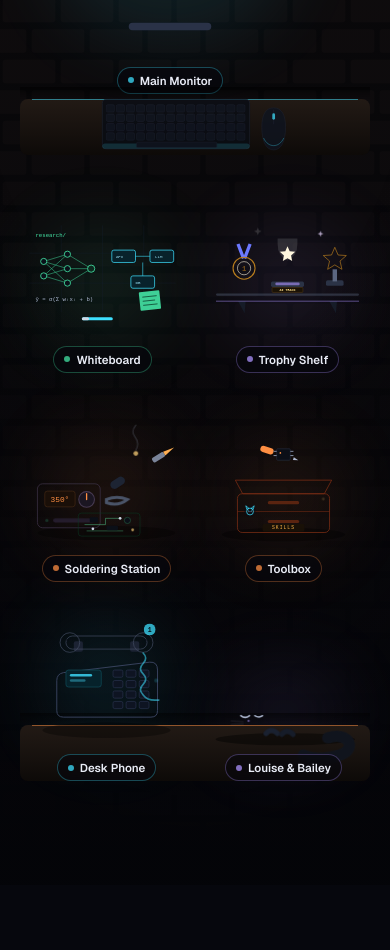
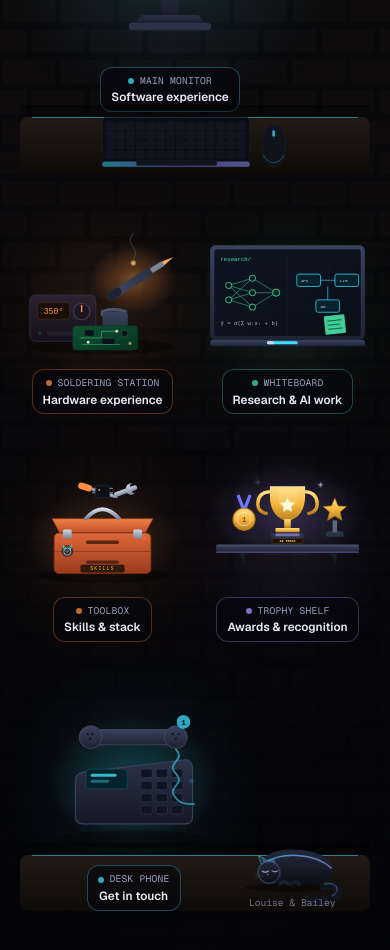
Before and after one commit to syedkazmi14/syed-portfolio, a Next.js app: page / in a window 390 px wide. Shown: the part 492-1442 px from the top of the page. Before the commit the page ends 1377 px from the top, so only its background shows below. Built offline with nearby package versions, Linux system fonts and the light colour scheme.

Commit message:
Mobile nav + speed

```diff
--- a/components/WorkshopHub.tsx
+++ b/components/WorkshopHub.tsx
@@ -14,6 +14,8 @@ import { AmbientBackground } from "@/components/effects/AmbientBackground";
 import { Particles } from "@/components/effects/Particles";
 import { MobileWorkshop, WorkshopRoom } from "@/components/WorkshopScene";
 import { CatMascot } from "@/components/CatMascot";
+import { useMediaQuery } from "@/lib/useMediaQuery";
+import { markDirect, markZoom } from "@/lib/workshopNav";
 
 interface ZoomState {
   rect: DOMRect;
@@ -37,14 +39,22 @@ export function WorkshopHub() {
   const reduce = useReducedMotion();
   const [zoom, setZoom] = useState<ZoomState | null>(null);
 
+  // The immersive parallax room is for pointer devices with room to show it;
+  // touch tablets and narrow windows get the scrollable mobile room. Decided in
+  // JS (not just CSS) so we MOUNT only one — no hidden second room running its
+  // monitor slideshow and parallax listeners off-screen.
+  const isDesktop = useMediaQuery("(min-width: 768px) and (hover: hover)");
+
   useEffect(() => {
     workshopObjects.forEach((o) => router.prefetch(o.target));
     router.prefetch("/cats");
   }, [router]);
 
   function handleSelect(def: WorkshopObjectDef, rect: DOMRect) {
-    // On mobile, skip the expand animation and navigate immediately.
-    if (reduce || window.innerWidth < 768) {
+    // No immersive room (mobile / touch / reduced motion) → skip the expand
+    // animation and navigate immediately.
+    if (reduce || !isDesktop) {
+      markDirect();
       router.push(def.target);
       return;
     }
@@ -60,8 +70,10 @@ export function WorkshopHub() {
   }
 
   function handleSelectCat(rect: DOMRect) {
-    // On mobile, skip the expand animation and navigate immediately.
-    if (reduce || window.innerWidth < 768) {
+    // No immersive room (mobile / touch / reduced motion) → skip the expand
+    // animation and navigate immediately.
+    if (reduce || !isDesktop) {
+      markDirect();
       router.push("/cats");
       return;
     }
@@ -81,7 +93,7 @@ export function WorkshopHub() {
       initial={{ opacity: 0, scale: reduce ? 1 : 1.03 }}
       animate={{ opacity: 1, scale: 1 }}
       transition={{ duration: 0.6, ease: [0.22, 1, 0.36, 1] }}
-      className="relative min-h-dvh w-full overflow-hidden md:h-dvh"
+      className={`relative min-h-dvh w-full overflow-hidden ${isDesktop ? "h-dvh" : ""}`}
     >
       <AmbientBackground intense />
       <Particles count={18} />
@@ -89,12 +101,19 @@ export function WorkshopHub() {
       <motion.div
         animate={{ opacity: zoom ? 0 : 1, scale: zoom ? 1.05 : 1 }}
         transition={{ duration: 0.4 }}
-        className="relative z-10 min-h-dvh md:h-dvh"
+        className={`relative z-10 min-h-dvh ${isDesktop ? "h-dvh" : ""}`}
       >
-        {/* desktop immersive room fills the viewport */}
-        <div className="absolute inset-0 hidden md:block">
-          <WorkshopRoom onSelect={handleSelect} onSelectCat={handleSelectCat} />
-        </div>
+        {/* exactly one room is mounted — the immersive desktop room, or the
+            compact scrollable mobile room (also used for touch tablets) */}
+        {isDesktop ? (
+          <div className="absolute inset-0">
+            <WorkshopRoom onSelect={handleSelect} onSelectCat={handleSelectCat} />
+          </div>
+        ) : (
+          <div className="relative z-10">
+            <MobileWorkshop onSelect={handleSelect} onSelectCat={handleSelectCat} />
+          </div>
+        )}
 
         {/* overlaid identity bar */}
         <header className="absolute inset-x-0 top-0 z-30 flex items-center justify-between gap-4 px-5 py-4 sm:px-8 sm:py-5">
@@ -149,16 +168,13 @@ export function WorkshopHub() {
           </div>
         </header>
 
-        {/* desktop welcome caption */}
-        <p className="absolute inset-x-0 bottom-4 z-30 hidden items-center justify-center gap-2 px-6 text-center font-mono text-xs text-muted/90 md:flex">
-          <span className="h-1.5 w-1.5 shrink-0 rounded-full bg-neon anim-pulse-glow" />
-          Welcome to my garage — select a station to learn more about me.
-        </p>
-
-        {/* mobile: a compact, scrollable version of the same workshop room */}
-        <div className="relative z-10 md:hidden">
-          <MobileWorkshop onSelect={handleSelect} onSelectCat={handleSelectCat} />
-        </div>
+        {/* desktop welcome caption (the mobile room carries its own) */}
+        {isDesktop ? (
+          <p className="absolute inset-x-0 bottom-4 z-30 flex items-center justify-center gap-2 px-6 text-center font-mono text-xs text-muted/90">
+            <span className="h-1.5 w-1.5 shrink-0 rounded-full bg-neon anim-pulse-glow" />
+            Welcome to my garage — select a station to learn more about me.
+          </p>
+        ) : null}
       </motion.div>
 
       {/* zoom-into-object transition */}
@@ -183,8 +199,11 @@ export function WorkshopHub() {
               borderRadius: 0,
               opacity: 1,
             }}
-            transition={{ duration: 0.55, ease: [0.7, 0, 0.2, 1] }}
-            onAnimationComplete={() => router.push(zoom.target)}
+            transition={{ duration: 0.4, ease: [0.7, 0, 0.2, 1] }}
+            onAnimationComplete={() => {
+              markZoom();
+              router.push(zoom.target);
+            }}
             style={{
               position: "fixed",
               background: `radial-gradient(circle at 50% 45%, ${hexToRgba(
--- a/components/WorkshopScene.tsx
+++ b/components/WorkshopScene.tsx
@@ -365,12 +365,15 @@ function MobileRoomShell() {
  */
 function MobileStation({
   label,
+  caption,
   accent,
   onTap,
   art,
   className,
 }: {
   label: string;
+  /** where this station leads — the nav signal shown beneath the prop name */
+  caption: string;
   accent: Accent;
   onTap: (rect: DOMRect) => void;
   /** receives the pressed state so the artwork can light up on touch */
@@ -388,7 +391,7 @@ function MobileStation({
       onPointerUp={() => setPressed(false)}
       onPointerLeave={() => setPressed(false)}
       onPointerCancel={() => setPressed(false)}
-      aria-label={`${label}. Open.`}
+      aria-label={`${label}: ${caption}. Open.`}
       className={cn(
         "pointer-events-auto relative flex flex-col items-center outline-none transition-transform duration-200 active:scale-95",
         className,
@@ -414,16 +417,24 @@ function MobileStation({
 
       <span className="w-full">{art(pressed)}</span>
 
-      {/* name tag (the mobile equivalent of the desktop hover label) */}
+      {/* name tag. The prop name is flavor; the caption is the nav signal.
+          Desktop reveals the caption on hover — touch has none, so on mobile it
+          must be on screen. No nowrap on the caption: a long one wraps inside
+          its (minmax-0) grid column rather than forcing horizontal overflow. */}
       <span
         className={cn(
-          "mt-2 inline-flex items-center gap-1.5 rounded-full border bg-base/55 px-2.5 py-1 backdrop-blur-sm",
+          "mt-2 flex max-w-full flex-col items-center gap-0.5 rounded-xl border bg-base/55 px-2.5 py-1.5 text-center backdrop-blur-sm",
           a.border,
         )}
       >
-        <span className={cn("anim-pulse-glow h-1.5 w-1.5 shrink-0 rounded-full", a.bgSolid)} />
-        <span className="whitespace-nowrap text-[0.72rem] font-semibold text-ink">
-          {label}
+        <span className="flex items-center gap-1.5">
+          <span className={cn("anim-pulse-glow h-1.5 w-1.5 shrink-0 rounded-full", a.bgSolid)} />
+          <span className="font-mono text-[0.6rem] uppercase tracking-wide text-muted">
+            {label}
+          </span>
+        </span>
+        <span className="text-[0.74rem] font-semibold leading-tight text-ink">
+          {caption}
         </span>
       </span>
     </button>
@@ -448,6 +459,32 @@ function Ledge({ accent = "neon" }: { accent?: Accent }) {
   );
 }
 
+/**
+ * The sleeping cat as a small, discoverable pet beside the contact phone — an
+ * easter egg, deliberately lighter than the captioned nav stations so it does
+ * not read as a sixth destination.
+ */
+function MobileCat({ onTap }: { onTap: (rect: DOMRect) => void }) {
+  const [pressed, setPressed] = useState(false);
+  return (
+    <button
+      type="button"
+      onClick={(e) => onTap(e.currentTarget.getBoundingClientRect())}
+      onPointerDown={() => setPressed(true)}
+      onPointerUp={() => setPressed(false)}
+      onPointerLeave={() => setPressed(false)}
+      onPointerCancel={() => setPressed(false)}
+      aria-label="Louise & Bailey: cat archive. Open gallery."
+      className="pointer-events-auto relative flex w-[34%] flex-col items-center outline-none transition-transform duration-200 active:scale-95"
+    >
+      <SleepingCat hovered={pressed} />
+      <span className="mt-1 font-mono text-[0.6rem] text-muted/70">
+        Louise &amp; Bailey
+      </span>
+    </button>
+  );
+}
+
 export function MobileWorkshop({ onSelect, onSelectCat }: SelectFn) {
   const station = (
     id: string,
@@ -458,6 +495,7 @@ export function MobileWorkshop({ onSelect, onSelectCat }: SelectFn) {
     return (
       <MobileStation
         label={d.label}
+        caption={d.caption}
         accent={d.accent}
         onTap={(rect) => onSelect(d, rect)}
         art={art}
@@ -496,26 +534,27 @@ export function MobileWorkshop({ onSelect, onSelectCat }: SelectFn) {
           </div>
         </section>
 
-        {/* 3 ── THE WALL: whiteboard + trophy shelf ───────────────────── */}
+        {/* 3 ── THE BENCH WALL: hardware + research ───────────────────── */}
         <section className="grid w-full max-w-sm grid-cols-2 items-end gap-5">
+          {station("soldering-station", (p) => <SolderingArt active={p} />)}
           {station("whiteboard", (p) => <WhiteboardArt active={p} />)}
+        </section>
+
+        {/* 4 ── THE SHELF: skills + awards ────────────── */}
+        <section className="grid w-full max-w-sm grid-cols-2 items-end gap-5">
+          {station("toolbox", (p) => <ToolboxArt active={p} />)}
           {station("trophy-shelf", (p) => <TrophyShelfArt active={p} />)}
         </section>
 
-        {/* 4 ── THE BENCH: soldering + toolbox + phone + cat ────────────── */}
+        {/* 5 ── THE CLOSER: get in touch. The phone sits on its own ledge with
+                the cat curled beside it — a pet, not a sixth destination. */}
         <section className="relative w-full max-w-sm">
-          <Ledge accent="heat" />
-          <div className="relative grid grid-cols-2 items-end gap-5 px-2 pb-2">
-            {station("soldering-station", (p) => <SolderingArt active={p} />)}
-            {station("toolbox", (p) => <ToolboxArt active={p} />)}
-            {/* phone + cat side by side — cat rests near the contact station */}
-            {station("desk-phone", (p) => <DeskPhoneArt active={p} />)}
-            <MobileStation
-              label="Louise & Bailey"
-              accent="iris"
-              onTap={onSelectCat}
-              art={(p) => <SleepingCat hovered={p} />}
-            />
+          <Ledge accent="neon" />
+          <div className="relative flex items-end justify-center gap-3 px-3 pb-2">
+            <div className="w-[56%]">
+              {station("desk-phone", (p) => <DeskPhoneArt active={p} />)}
+            </div>
+            <MobileCat onTap={onSelectCat} />
           </div>
         </section>
       </div>
--- a/data/workshop.ts
+++ b/data/workshop.ts
@@ -29,7 +29,9 @@ export const workshopObjects: WorkshopObjectDef[] = [
   {
     id: "monitor",
     label: "Main Monitor",
-    caption: "Software projects",
+    // matches the /projects page h1 ("Software Experience"), like the other
+    // stations' captions match their pages — the door now names its room
+    caption: "Software experience",
     target: "/projects",
     accent: "neon",
     icon: "Monitor",
--- /dev/null
+++ b/lib/useMediaQuery.ts
@@ -0,0 +1,28 @@
+"use client";
+
+import { useEffect, useLayoutEffect, useState } from "react";
+
+// useLayoutEffect runs before the browser paints (so a media-driven swap is
+// never visible), but warns during SSR — fall back to useEffect on the server,
+// where layout effects are a no-op anyway.
+const useIsomorphicLayoutEffect =
+  typeof window !== "undefined" ? useLayoutEffect : useEffect;
+
+/**
+ * Subscribe to a CSS media query. Returns `false` on the server and on the very
+ * first client render (keeping hydration stable and mobile-first), then settles
+ * to the real value before the first paint and on every subsequent change.
+ */
+export function useMediaQuery(query: string): boolean {
+  const [matches, setMatches] = useState(false);
+
+  useIsomorphicLayoutEffect(() => {
+    const mql = window.matchMedia(query);
+    setMatches(mql.matches);
+    const onChange = (e: MediaQueryListEvent) => setMatches(e.matches);
+    mql.addEventListener("change", onChange);
+    return () => mql.removeEventListener("change", onChange);
+  }, [query]);
+
+  return matches;
+}
--- /dev/null
+++ b/lib/workshopNav.ts
@@ -0,0 +1,34 @@
+/**
+ * One-way intent channel from the workshop hub to a destination page, carried
+ * across a client-side navigation.
+ *
+ * It is deliberately module-level (not sessionStorage): the values reset on a
+ * hard reload, so a direct hit or a shared link reads the defaults below. Those
+ * defaults match the server render — so there is no hydration mismatch — and
+ * they mean an externally-opened page never plays the hub's zoom flash or lets
+ * "Back to Workshop" hijack the browser history.
+ *
+ * The hub sets BOTH values before every navigation (markZoom / markDirect), so
+ * a destination page only ever reads freshly-written intent. There is no stale
+ * state to clear, which keeps the reads pure and safe under React Strict Mode.
+ */
+let arrivedViaZoom = false;
+let arrivedFromHub = false;
+
+/** Desktop zoom navigation: the page should bridge in with the accent flash. */
+export function markZoom() {
+  arrivedViaZoom = true;
+  arrivedFromHub = true;
+}
+
+/** Direct navigation (mobile tap / reduced motion): hub origin, but no flash. */
+export function markDirect() {
+  arrivedViaZoom = false;
+  arrivedFromHub = true;
+}
+
+/** Did we arrive on this page via the hub's zoom transition? */
+export const cameViaZoom = () => arrivedViaZoom;
+
+/** Did we arrive from the hub, so Back can return to its preserved scroll? */
+export const cameFromHub = () => arrivedFromHub;
```
Also changed, not shown: components/PageShell.tsx (+25 -7 lines).
